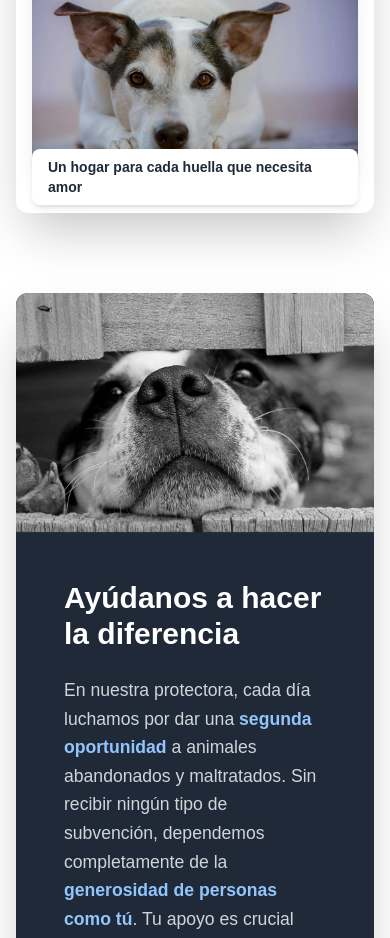
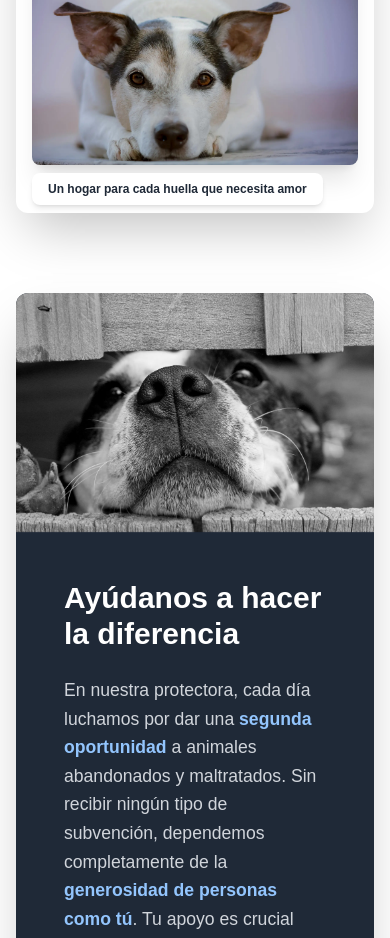
Before and after one commit to efe13dev/huellas-nextjs, a Next.js app: page / in a window 390 px wide. Shown: the part 985-1923 px from the top of the page. Built offline with nearby package versions, Linux system fonts and the light colour scheme.

Commit message:
fix badge in movil view

```diff
--- a/src/components/KnowUs.tsx
+++ b/src/components/KnowUs.tsx
@@ -62,8 +62,8 @@ function KnowUs(): JSX.Element {
             height={400}
             className='rounded-lg shadow-xl h-full w-full object-cover'
           />
-          <div className='absolute -bottom-10 left-0 bg-white px-4 py-2 rounded-lg shadow-md '>
-            <p className='text-sm font-semibold text-gray-800'>
+          <div className='absolute -bottom-10 left-0 bg-white px-4 py-2 rounded-lg shadow-md md:px-4 md:py-2'>
+            <p className='text-xs font-semibold text-gray-800 md:text-sm'>
               Un hogar para cada huella que necesita amor
             </p>
           </div>
```
Also changed, not shown: 1 other file (tests, documents, lock files or other folders).
